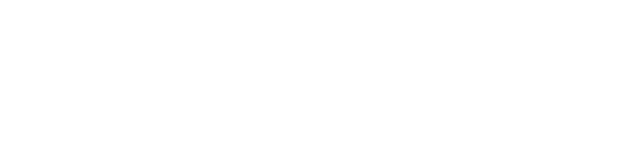
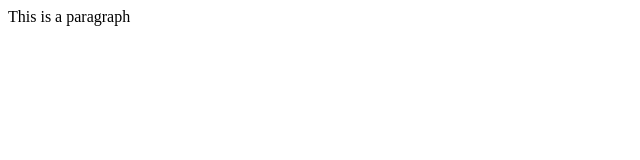
Before and after one commit to muraOOsaki/myPracticeRep, a plain HTML site: page index.html in a window 1280 px wide. Shown: the whole page, without its empty margins (0-640 px from the left). Drawn offline with Linux system fonts and the light colour scheme.

Commit message:
added body for index.html

```diff
--- a/index.html
+++ b/index.html
@@ -2,5 +2,9 @@
 	<title>
 		Hello
 	</title>
-
+<body>
+	<pr>
+		This is a paragraph
+	</pr>
+</body>
 </html>
```
